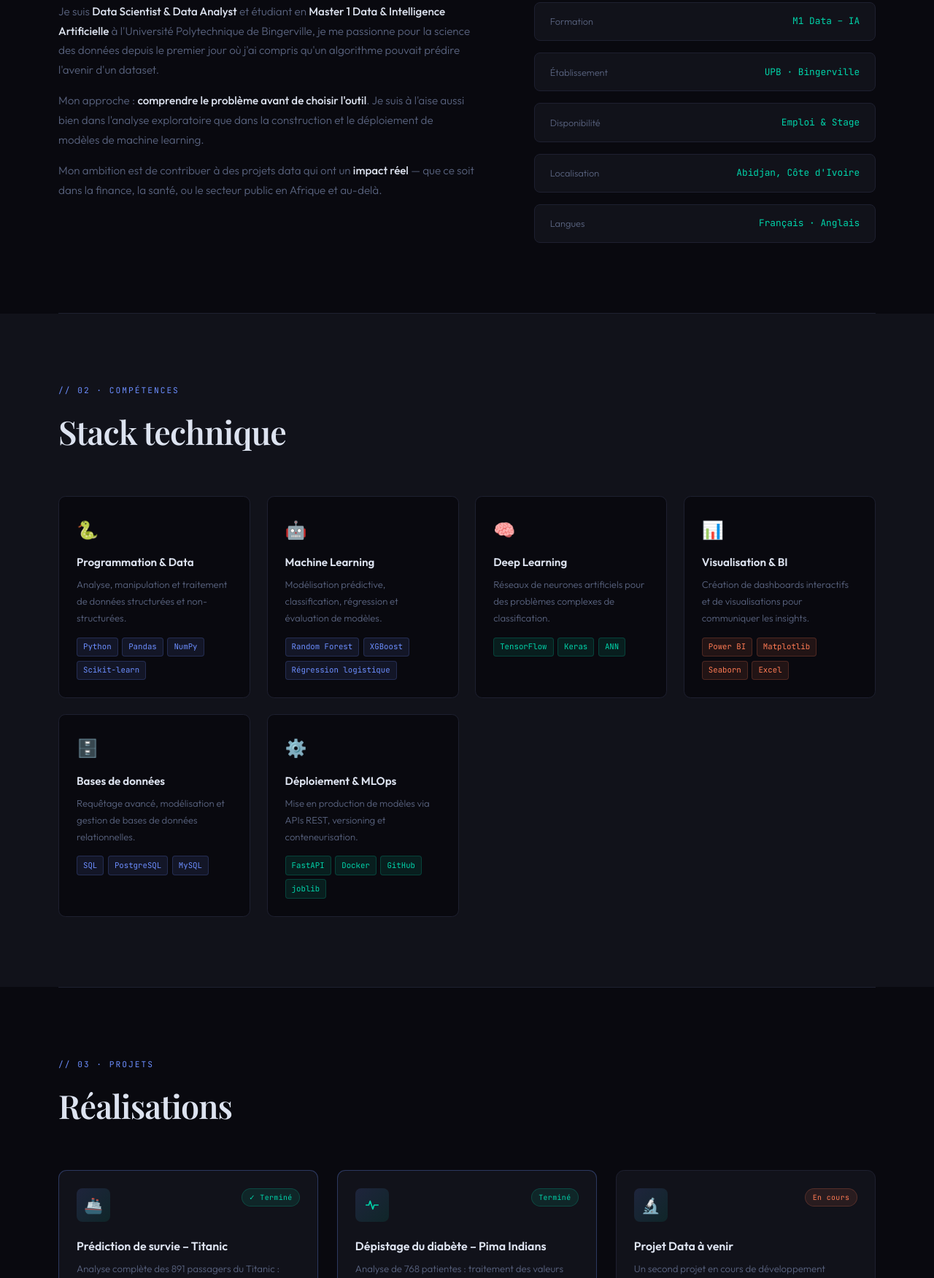
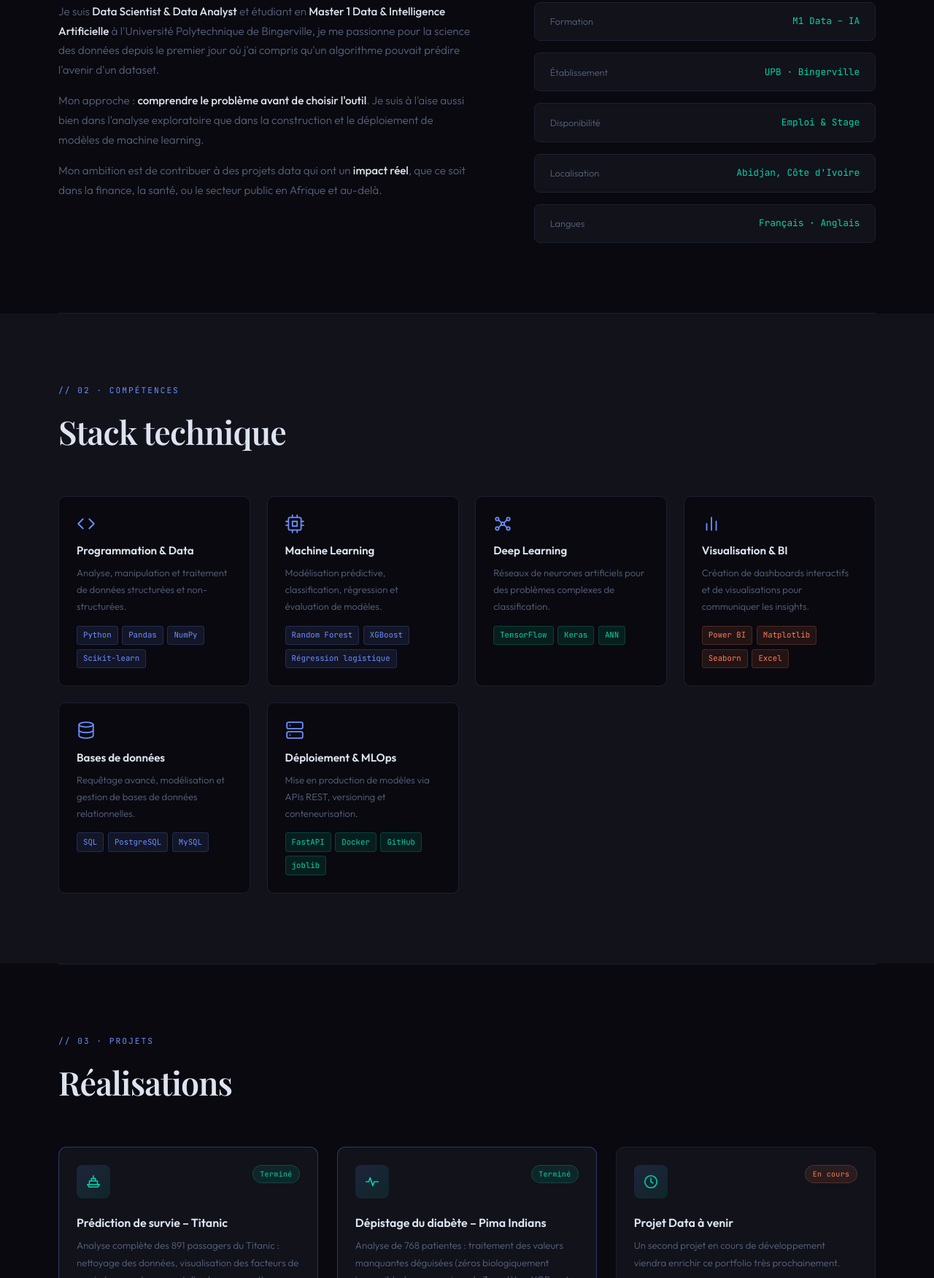
Before and after one commit to Oumar-ds/Oumar-ds.github.io, a plain HTML site: page index.html in a window 1280 px wide. Shown: the part 1048-2800 px from the top of the page at 73% size. Drawn offline with nearby package versions, Linux system fonts and the light colour scheme; a web font is replaced by a local one.

Commit message:
Portfolio : corrections du CV, du Titanic et suppression des émojis
- Le bouton CV pointe vers le fichier existant (cv_konate_zana_oumar.pdf)
- Carte Titanic : 83.80 % et 4 modèles comparés, sans coches
- Émojis remplacés par des icônes SVG, tirets longs retirés du texte

Co-Authored-By: Claude Sonnet 5.5 <noreply@anthropic.com>
Claude-Session: https://claude.ai/code/session_018YHyMXVQFxNfBvD6Zcx1GC

```diff
--- a/index.html
+++ b/index.html
@@ -228,7 +228,8 @@
       transition: border-color .2s, transform .2s;
     }
     .skill-card:hover { border-color: var(--accent); transform: translateY(-3px); }
-    .sk-icon { font-size: 1.5rem; margin-bottom: .7rem; }
+    .sk-icon { margin-bottom: .7rem; color: var(--accent); line-height: 0; }
+    .sk-icon svg { width: 26px; height: 26px; }
     .skill-card h3 { font-size: .95rem; font-weight: 600; margin-bottom: .35rem; }
     .skill-card p { font-size: .82rem; color: var(--muted); margin-bottom: .9rem; }
     .tags { display: flex; flex-wrap: wrap; gap: .35rem; }
@@ -268,8 +269,9 @@
       background: linear-gradient(135deg, rgba(108,142,255,.15), rgba(0,212,170,.1));
       border-radius: .5rem;
       display: flex; align-items: center; justify-content: center;
-      font-size: 1.3rem;
+      color: var(--accent2);
     }
+    .pc-icon svg { width: 22px; height: 22px; }
     .badge {
       font-family: 'JetBrains Mono', monospace;
       font-size: .62rem; padding: .2rem .6rem;
@@ -394,7 +396,7 @@
     </h1>
     <p class="hero-role">// <span>Data Scientist</span> · ML Engineer · Analyste</p>
     <p class="hero-desc">
-      Je transforme les données brutes en <strong>décisions intelligentes</strong>. Passionné par le machine learning et l'IA, je construis des modèles qui résolvent des problèmes concrets — de l'analyse exploratoire au déploiement en production.
+      Je transforme les données brutes en <strong>décisions intelligentes</strong>. Passionné par le machine learning et l'IA, je construis des modèles qui résolvent des problèmes concrets, de l'analyse exploratoire au déploiement en production.
     </p>
     <div class="hero-ctas">
       <a href="#projects" class="btn btn-primary">Voir mes projets →</a>
@@ -423,7 +425,7 @@
     <div class="about-text">
       <p>Je suis <strong>Data Scientist &amp; Data Analyst</strong> et étudiant en <strong>Master 1 Data &amp; Intelligence Artificielle</strong> à l'Université Polytechnique de Bingerville, je me passionne pour la science des données depuis le premier jour où j'ai compris qu'un algorithme pouvait prédire l'avenir d'un dataset.</p>
       <p>Mon approche : <strong>comprendre le problème avant de choisir l'outil</strong>. Je suis à l'aise aussi bien dans l'analyse exploratoire que dans la construction et le déploiement de modèles de machine learning.</p>
-      <p>Mon ambition est de contribuer à des projets data qui ont un <strong>impact réel</strong> — que ce soit dans la finance, la santé, ou le secteur public en Afrique et au-delà.</p>
+      <p>Mon ambition est de contribuer à des projets data qui ont un <strong>impact réel</strong>, que ce soit dans la finance, la santé, ou le secteur public en Afrique et au-delà.</p>
     </div>
     <div class="info-cards">
       <div class="info-card">
@@ -459,7 +461,7 @@
   <div class="skills-grid reveal">
 
     <div class="skill-card">
-      <div class="sk-icon">🐍</div>
+      <div class="sk-icon"><svg viewBox="0 0 24 24" fill="none" stroke="currentColor" stroke-width="1.7" stroke-linecap="round" stroke-linejoin="round" aria-hidden="true"><polyline points="16 18 22 12 16 6"/><polyline points="8 6 2 12 8 18"/></svg></div>
       <h3>Programmation &amp; Data</h3>
       <p>Analyse, manipulation et traitement de données structurées et non-structurées.</p>
       <div class="tags">
@@ -471,7 +473,7 @@
     </div>
 
     <div class="skill-card">
-      <div class="sk-icon">🤖</div>
+      <div class="sk-icon"><svg viewBox="0 0 24 24" fill="none" stroke="currentColor" stroke-width="1.7" stroke-linecap="round" stroke-linejoin="round" aria-hidden="true"><rect x="4" y="4" width="16" height="16" rx="2"/><rect x="9" y="9" width="6" height="6"/><path d="M9 1v3M15 1v3M9 20v3M15 20v3M20 9h3M20 14h3M1 9h3M1 14h3"/></svg></div>
       <h3>Machine Learning</h3>
       <p>Modélisation prédictive, classification, régression et évaluation de modèles.</p>
       <div class="tags">
@@ -482,7 +484,7 @@
     </div>
 
     <div class="skill-card">
-      <div class="sk-icon">🧠</div>
+      <div class="sk-icon"><svg viewBox="0 0 24 24" fill="none" stroke="currentColor" stroke-width="1.7" stroke-linecap="round" stroke-linejoin="round" aria-hidden="true"><circle cx="5" cy="6" r="2"/><circle cx="5" cy="18" r="2"/><circle cx="12" cy="12" r="2"/><circle cx="19" cy="6" r="2"/><circle cx="19" cy="18" r="2"/><path d="M6.8 7.2l3.4 3.6M6.8 16.8l3.4-3.6M13.8 10.8l3.4-3.6M13.8 13.2l3.4 3.6"/></svg></div>
       <h3>Deep Learning</h3>
       <p>Réseaux de neurones artificiels pour des problèmes complexes de classification.</p>
       <div class="tags">
@@ -493,7 +495,7 @@
     </div>
 
     <div class="skill-card">
-      <div class="sk-icon">📊</div>
+      <div class="sk-icon"><svg viewBox="0 0 24 24" fill="none" stroke="currentColor" stroke-width="1.7" stroke-linecap="round" stroke-linejoin="round" aria-hidden="true"><path d="M6 20v-8M12 20V4M18 20V9"/></svg></div>
       <h3>Visualisation &amp; BI</h3>
       <p>Création de dashboards interactifs et de visualisations pour communiquer les insights.</p>
       <div class="tags">
@@ -505,7 +507,7 @@
     </div>
 
     <div class="skill-card">
-      <div class="sk-icon">🗄️</div>
+      <div class="sk-icon"><svg viewBox="0 0 24 24" fill="none" stroke="currentColor" stroke-width="1.7" stroke-linecap="round" stroke-linejoin="round" aria-hidden="true"><ellipse cx="12" cy="5" rx="9" ry="3"/><path d="M21 12c0 1.66-4 3-9 3s-9-1.34-9-3"/><path d="M3 5v14c0 1.66 4 3 9 3s9-1.34 9-3V5"/></svg></div>
       <h3>Bases de données</h3>
       <p>Requêtage avancé, modélisation et gestion de bases de données relationnelles.</p>
       <div class="tags">
@@ -516,7 +518,7 @@
     </div>
 
     <div class="skill-card">
-      <div class="sk-icon">⚙️</div>
+      <div class="sk-icon"><svg viewBox="0 0 24 24" fill="none" stroke="currentColor" stroke-width="1.7" stroke-linecap="round" stroke-linejoin="round" aria-hidden="true"><rect x="2" y="2" width="20" height="8" rx="2"/><rect x="2" y="14" width="20" height="8" rx="2"/><path d="M6 6h.01M6 18h.01"/></svg></div>
       <h3>Déploiement &amp; MLOps</h3>
       <p>Mise en production de modèles via APIs REST, versioning et conteneurisation.</p>
       <div class="tags">
@@ -540,14 +542,15 @@
 
     <div class="project-card featured">
       <div class="pc-top">
-        <div class="pc-icon">🚢</div>
-        <span class="badge badge-done">✓ Terminé</span>
+        <div class="pc-icon"><svg viewBox="0 0 24 24" fill="none" stroke="currentColor" stroke-width="1.7" stroke-linecap="round" stroke-linejoin="round" aria-hidden="true"><path d="M3 16l2.5 4h13L21 16z"/><path d="M6 16v-5h12v5"/><path d="M9 11V7h6v4"/><path d="M12 3v4"/></svg></div>
+        <span class="badge badge-done">Terminé</span>
       </div>
       <div class="pc-body">
         <h3>Prédiction de survie – Titanic</h3>
-        <p>Analyse complète des 891 passagers du Titanic : nettoyage des données, visualisation des facteurs de survie (genre, classe, port d'embarquement), comparaison de 3 algorithmes ML et déploiement d'une API de prédiction en temps réel.</p>
+        <p>Analyse complète des 891 passagers du Titanic : nettoyage des données, visualisation des facteurs de survie (genre, classe, port d'embarquement), comparaison de 4 algorithmes ML dont XGBoost et déploiement d'une API de prédiction en temps réel.</p>
         <div class="tags">
           <span class="tag">Python</span>
+          <span class="tag">XGBoost</span>
           <span class="tag">Random Forest</span>
           <span class="tag">TensorFlow</span>
           <span class="tag green">FastAPI</span>
@@ -559,15 +562,15 @@
       </div>
       <div class="pc-stats">
         <div class="pc-stat">
-          <span class="sv">81.56%</span>
+          <span class="sv">83.80%</span>
           <span class="sl">Précision</span>
         </div>
         <div class="pc-stat">
-          <span class="sv">3</span>
+          <span class="sv">4</span>
           <span class="sl">Modèles comparés</span>
         </div>
         <div class="pc-stat">
-          <span class="sv">API ✓</span>
+          <span class="sv">API</span>
           <span class="sl">Déployée</span>
         </div>
       </div>
@@ -614,7 +617,7 @@
 
     <div class="project-card">
       <div class="pc-top">
-        <div class="pc-icon">🔬</div>
+        <div class="pc-icon"><svg viewBox="0 0 24 24" fill="none" stroke="currentColor" stroke-width="1.7" stroke-linecap="round" stroke-linejoin="round" aria-hidden="true"><circle cx="12" cy="12" r="9"/><path d="M12 7v5l3 2"/></svg></div>
         <span class="badge badge-wip">En cours</span>
       </div>
       <div class="pc-body">
@@ -648,7 +651,7 @@
 
     <div class="tl-item">
       <div class="tl-date">Juil. – Oct. 2025</div>
-      <h3>Analyste Data — Stagiaire</h3>
+      <h3>Analyste Data, Stagiaire</h3>
       <div class="tl-org">MEMFPMA · Abidjan</div>
       <p>Collecte et structuration des données relatives aux congés maladie, validation des courriers administratifs, mise en forme des données pour le reporting et la prise de décision.</p>
     </div>
@@ -657,7 +660,7 @@
       <div class="tl-date">2022 – 2025</div>
       <h3>Licence – Statistique et Économie Appliquée</h3>
       <div class="tl-org">Université Polytechnique de Bingerville · Côte d'Ivoire</div>
-      <p>Probabilités, statistiques, économétrie, programmation orientée objet, bases de données. — Mention Bien</p>
+      <p>Probabilités, statistiques, économétrie, programmation orientée objet, bases de données. Mention Bien</p>
     </div>
 
   </div>
@@ -696,7 +699,7 @@
       github.com/Oumar-ds
     </a>
 
-    <a href="cv_konate_zana_oumar_v2.pdf" download class="c-link">
+    <a href="cv_konate_zana_oumar.pdf" download class="c-link">
       <svg fill="none" stroke="currentColor" viewBox="0 0 24 24">
         <path stroke-linecap="round" stroke-linejoin="round" stroke-width="1.8"
           d="M12 10v6m0 0l-3-3m3 3l3-3M3 17V7a2 2 0 012-2h6l2 2h6a2 2 0 012 2v8a2 2 0 01-2 2H5a2 2 0 01-2-2z"/>
```
